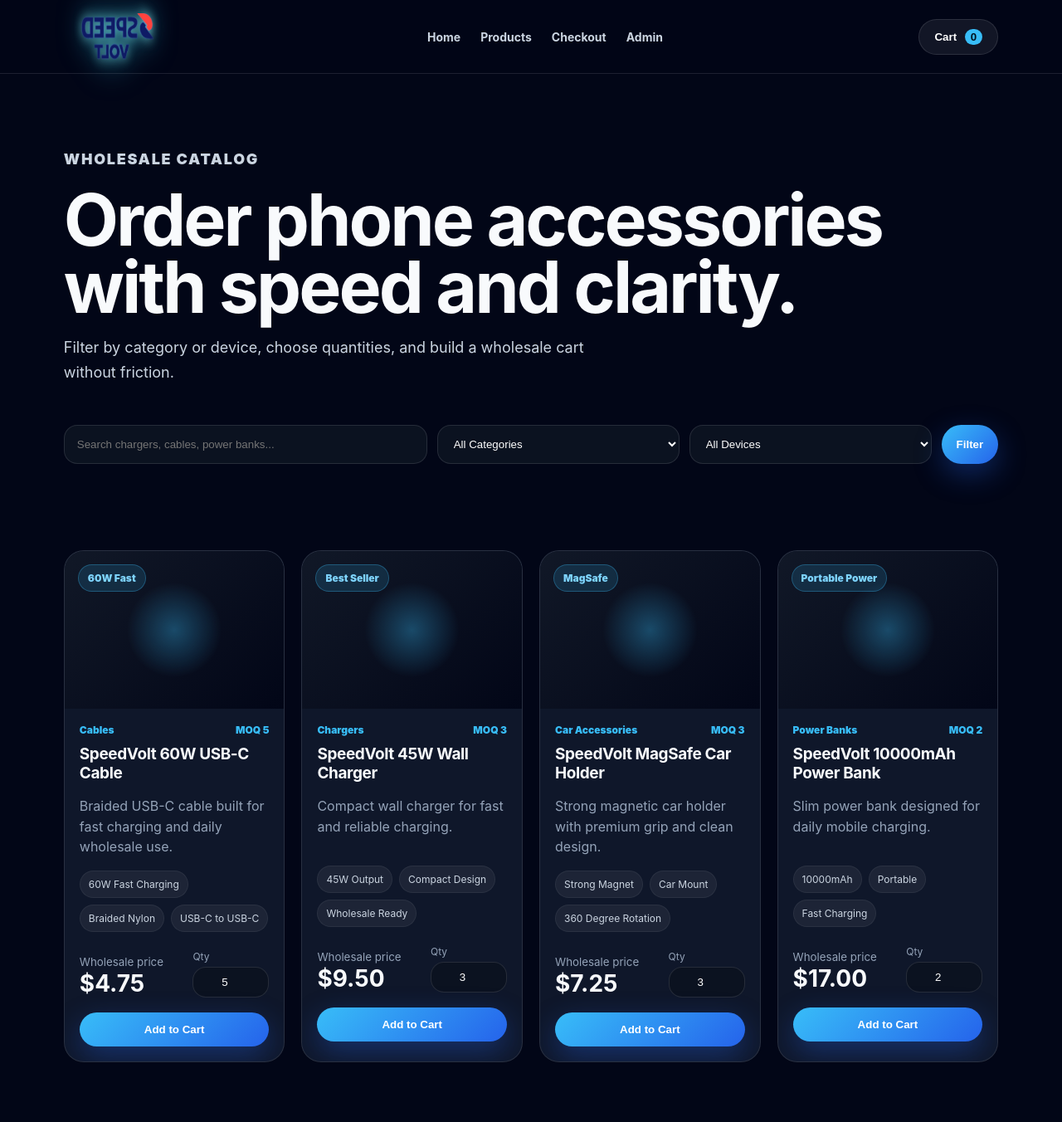
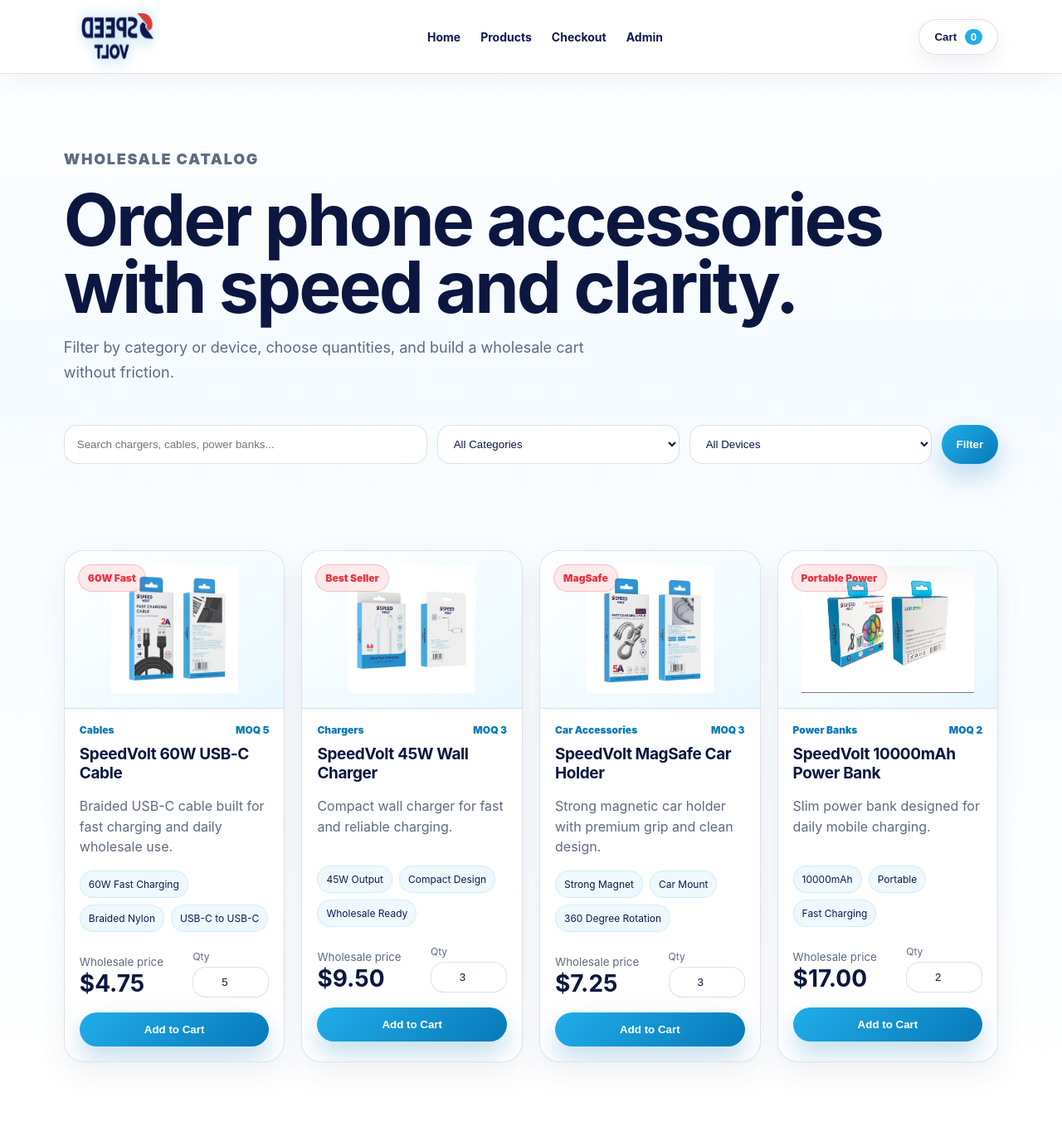
Before and after one commit to malmuflahi/speedvolt, a Flask app: page /products in a window 1280 px wide. Shown: the whole page at 83% size. Run offline with Flask 3, Linux system fonts and the light colour scheme.

Commit message:
Refresh brand colors and product imagery

```diff
--- a/app/static/style.css
+++ b/app/static/style.css
@@ -1,12 +1,15 @@
 :root {
-    --bg: #020617;
-    --panel: #0f172a;
-    --panel-2: #111827;
-    --text: #f8fafc;
-    --muted: #94a3b8;
-    --line: rgba(255,255,255,.11);
-    --blue: #38bdf8;
-    --blue-2: #2563eb;
+    --bg: #f6fbff;
+    --panel: #ffffff;
+    --panel-2: #eef8fd;
+    --text: #0b1741;
+    --muted: #5e6b80;
+    --line: rgba(11,23,65,.13);
+    --blue: #20aee9;
+    --blue-2: #0879b8;
+    --red: #ef3340;
+    --navy: #101952;
+    --shadow: 0 24px 70px rgba(8,56,103,.13);
     --radius: 24px;
 }
 
@@ -15,7 +18,8 @@
 body {
     margin: 0;
     font-family: Inter, Arial, sans-serif;
-    background: var(--bg);
+    background:
+        linear-gradient(180deg, #ffffff 0, var(--bg) 420px, #ffffff 100%);
     color: var(--text);
 }
 
@@ -29,9 +33,10 @@ a { color: inherit; text-decoration: none; }
     display: flex;
     align-items: center;
     justify-content: space-between;
-    background: rgba(2,6,23,.88);
+    background: rgba(255,255,255,.88);
     backdrop-filter: blur(18px);
     border-bottom: 1px solid var(--line);
+    box-shadow: 0 10px 28px rgba(8,56,103,.06);
 }
 
 .brand {
@@ -100,7 +105,7 @@ a { color: inherit; text-decoration: none; }
 .desktop-nav {
     display: flex;
     gap: 24px;
-    color: #cbd5e1;
+    color: var(--navy);
     font-weight: 700;
     font-size: 14px;
 }
@@ -115,15 +120,16 @@ a { color: inherit; text-decoration: none; }
 }
 
 .cart-button {
-    color: white;
-    background: rgba(255,255,255,.07);
+    color: var(--navy);
+    background: #ffffff;
     border: 1px solid var(--line);
+    box-shadow: 0 10px 24px rgba(8,56,103,.08);
 }
 
 .cart-button span {
     margin-left: 6px;
     background: var(--blue);
-    color: #00111f;
+    color: white;
     padding: 2px 7px;
     border-radius: 999px;
 }
@@ -131,13 +137,14 @@ a { color: inherit; text-decoration: none; }
 .btn-primary {
     background: linear-gradient(135deg, var(--blue), var(--blue-2));
     color: white;
-    box-shadow: 0 12px 34px rgba(37,99,235,.35);
+    box-shadow: 0 14px 32px rgba(8,121,184,.26);
 }
 
 .btn-secondary {
-    background: rgba(255,255,255,.07);
-    color: white;
+    background: #ffffff;
+    color: var(--navy);
     border: 1px solid var(--line);
+    box-shadow: 0 10px 24px rgba(8,56,103,.07);
 }
 
 .full { width: 100%; }
@@ -150,13 +157,12 @@ a { color: inherit; text-decoration: none; }
     gap: 42px;
     align-items: center;
     background:
-        radial-gradient(circle at 80% 10%, rgba(56,189,248,.25), transparent 32%),
-        radial-gradient(circle at 10% 20%, rgba(37,99,235,.16), transparent 34%);
+        linear-gradient(135deg, #ffffff 0%, #effaff 58%, #ffffff 100%);
 }
 
 .eyebrow,
 .mini-label {
-    color: var(--blue);
+    color: var(--blue-2);
     text-transform: uppercase;
     letter-spacing: 1.7px;
     font-size: 12px;
@@ -173,7 +179,7 @@ a { color: inherit; text-decoration: none; }
 
 .hero-subtitle,
 .page-hero p {
-    color: #cbd5e1;
+    color: var(--muted);
     font-size: 18px;
     line-height: 1.65;
     max-width: 690px;
@@ -291,6 +308,7 @@ a { color: inherit; text-decoration: none; }
     border: 1px solid var(--line);
     background: var(--panel);
     border-radius: var(--radius);
+    box-shadow: 0 14px 34px rgba(8,56,103,.07);
 }
 
 .device-card,
@@ -330,18 +349,25 @@ a { color: inherit; text-decoration: none; }
 .product-media {
     height: 190px;
     position: relative;
-    background:
-        radial-gradient(circle at center, rgba(56,189,248,.34), transparent 35%),
-        linear-gradient(135deg, #111827, #020617);
+    background: linear-gradient(145deg, #ffffff, #e9f8ff);
+    border-bottom: 1px solid var(--line);
+}
+
+.product-media img {
+    width: 100%;
+    height: 100%;
+    object-fit: contain;
+    display: block;
+    padding: 18px;
 }
 
 .badge {
     position: absolute;
     left: 16px;
     top: 16px;
-    background: rgba(56,189,248,.15);
-    color: #7dd3fc;
-    border: 1px solid rgba(56,189,248,.3);
+    background: rgba(239,51,64,.10);
+    color: var(--red);
+    border: 1px solid rgba(239,51,64,.24);
     padding: 8px 11px;
     border-radius: 999px;
     font-size: 12px;
@@ -355,7 +381,7 @@ a { color: inherit; text-decoration: none; }
 .product-topline {
     display: flex;
     justify-content: space-between;
-    color: var(--blue);
+    color: var(--blue-2);
     font-size: 12px;
     font-weight: 900;
     margin-bottom: 10px;
@@ -383,10 +409,10 @@ a { color: inherit; text-decoration: none; }
 .feature-pills span {
     padding: 8px 10px;
     border-radius: 999px;
-    background: rgba(255,255,255,.06);
-    color: #cbd5e1;
+    background: #eef8fd;
+    color: var(--navy);
     font-size: 12px;
-    border: 1px solid rgba(255,255,255,.06);
+    border: 1px solid rgba(32,174,233,.15);
 }
 
 .price-line {
@@ -439,9 +465,9 @@ input,
 select,
 textarea {
     width: 100%;
-    background: #0b1220;
+    background: #ffffff;
     border: 1px solid var(--line);
-    color: white;
+    color: var(--text);
     border-radius: 16px;
     padding: 14px 15px;
     outline: none;
--- a/app/templates/products.html
+++ b/app/templates/products.html
@@ -47,6 +47,9 @@
         {% for product in products %}
         <article class="product-card">
             <div class="product-media">
+                {% if product.image %}
+                <img src="{{ product.image }}" alt="{{ product.name }}">
+                {% endif %}
                 <span class="badge">{{ product.badge }}</span>
             </div>
 
```
Also changed, not shown: other parts of app/static/style.css (+41 -26 lines), app/seed.py (+63 -56 lines), app/templates/index.html (+8 -0 lines), app/static/images/brand/IMG_0129.jpeg (added), app/static/images/brand/IMG_0130.jpeg (added), app/static/images/brand/IMG_0136.jpeg (added), app/static/images/brand/IMG_0137.jpeg (added), app/static/images/brand/IMG_0150.jpeg (added).
